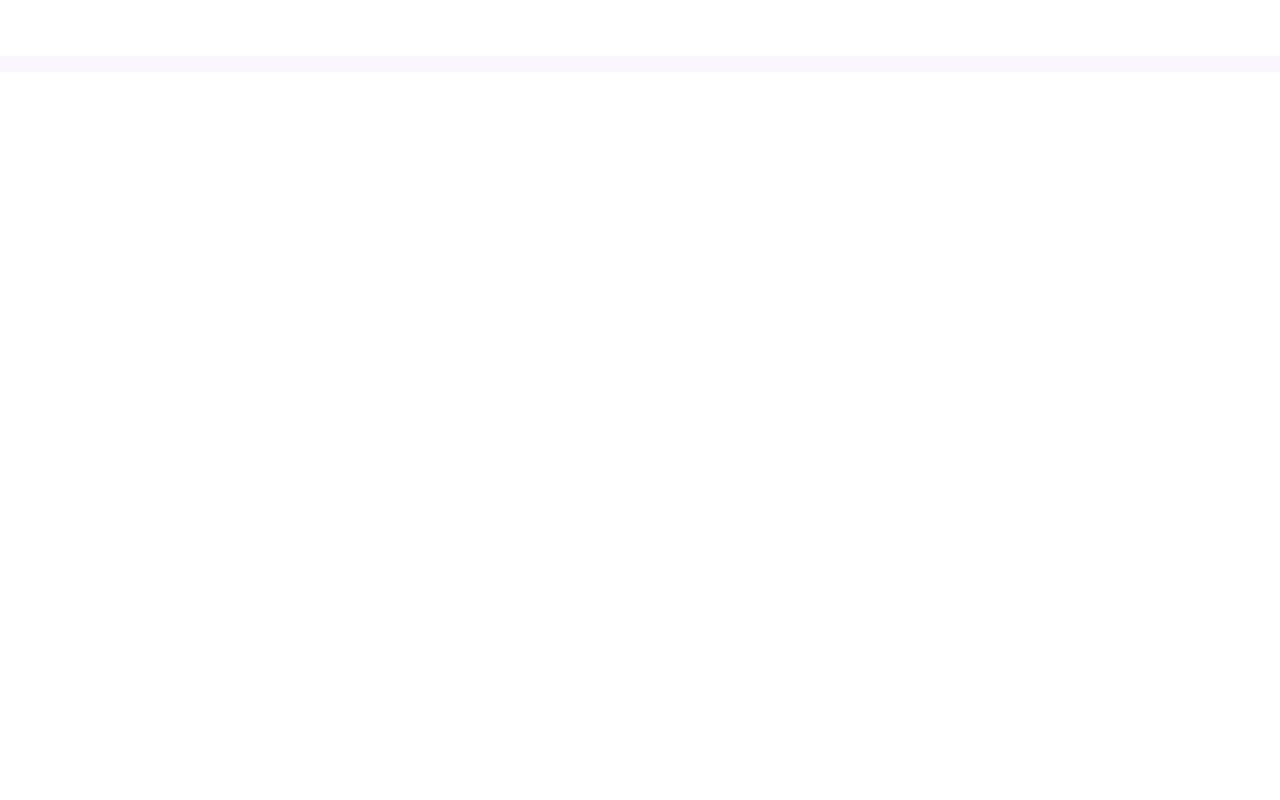
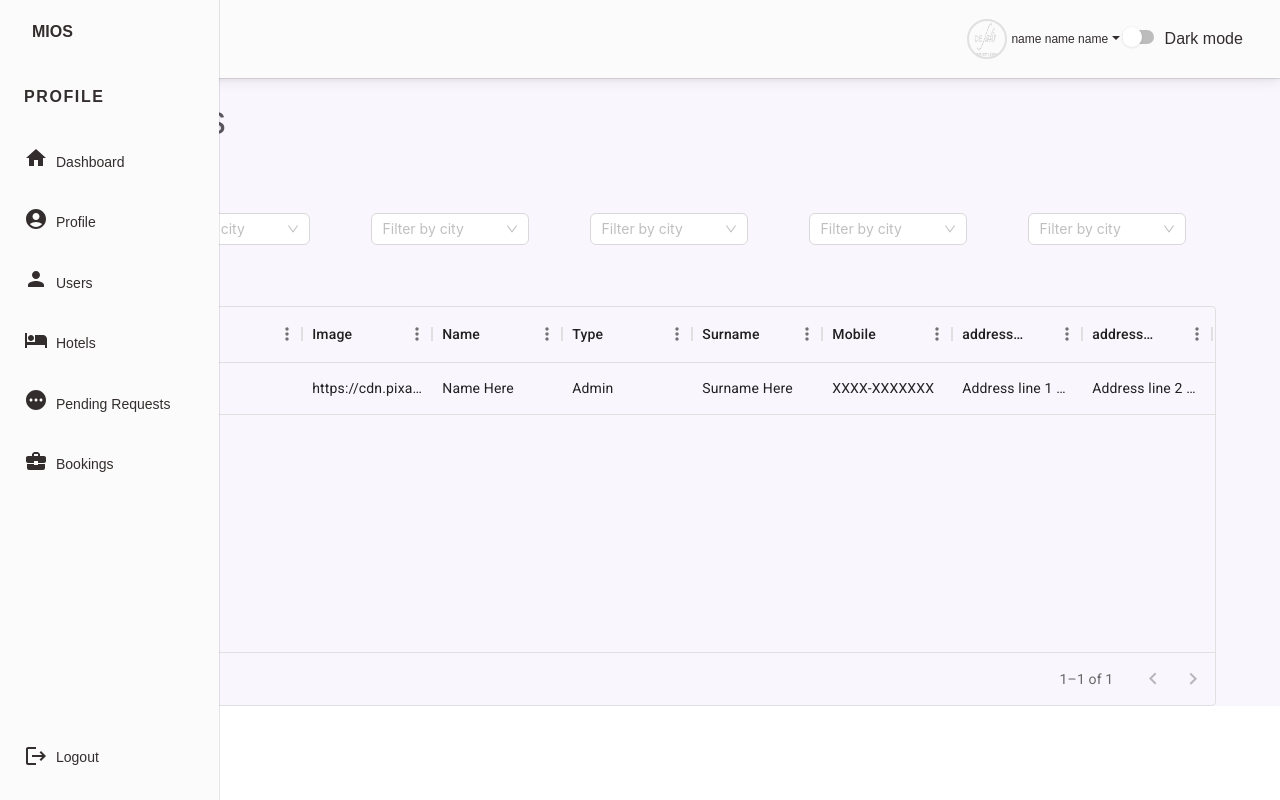
Before and after one commit to SohaibShahzad/desalis.github.io, a React (Create React App) app: page /UsersList in a window 1280 px wide. Before the commit this address had no page. Built offline with nearby package versions, Linux system fonts and the light colour scheme; a web font is replaced by a local one.

Commit message:
Data Tables added

```diff
--- a/package.json
+++ b/package.json
@@ -6,7 +6,8 @@
     "@emotion/react": "^11.10.5",
     "@emotion/styled": "^11.10.5",
     "@mui/icons-material": "^5.11.0",
-    "@mui/material": "^5.11.7",
+    "@mui/material": "^5.11.14",
+    "@mui/x-data-grid": "^6.0.3",
     "@reduxjs/toolkit": "^1.9.2",
     "@testing-library/jest-dom": "^5.16.5",
     "@testing-library/react": "^13.4.0",
--- a/src/App.js
+++ b/src/App.js
@@ -14,11 +14,9 @@ import Parking from "./Pages/Parking Section/Parking";
 import Roomcard from "./Components/RoomCard/Roomcard";
 import ParkingList from "./Pages/ParkingList/ParkingList";
 import HotelAndParking from "./Pages/HotelAndParking/HotelAndParking";
-import Sidebar from "./Components/adminSidebar/Sidebar";
 import Dashboard from "./Pages/Dashboard/Dashboard";
 import Profile from "./Pages/Profile/Profile";
-import ImageUpload from "./Components/ImageUpload/ImageUpload";
-import EditProfile from "./Components/EditProfile/EditProfile";
+import HotelsList from "./Pages/HotelsList/HotelsList";
 
 function App() {
   return (
@@ -46,6 +44,8 @@ function App() {
       <Routes>
         <Route path="/Dashboard" element={<Dashboard />} />
         <Route path="/Profile" element={<Profile />} />
+        <Route path="/HotelsList" element={<HotelsList />} />
+        <Route path="/UsersList" element={<HotelsList />} />
       </Routes>
 
     </>
--- /dev/null
+++ b/src/Components/Filterdropdown/FilterDropdown.jsx
@@ -0,0 +1,76 @@
+import React from "react";
+import { Select } from "antd";
+import { useDispatch, useSelector } from "react-redux";
+
+const Dropdown = (props) => {
+  const dispatch = useDispatch();
+  const citiesHotel = ["Lahore", "Karachi", "Islamabad"];
+  const citiesParking = ["Tokyo", "London", "Paris"];
+  const citiesHotelAndParking = ["London", "Tokyo", "Sydney"];
+  const { name } = props;
+  const { city } = useSelector((state) => state.searchCity);
+  const { cityParking } = useSelector((state) => state.searchParkingCity);
+  const { cityHotelAndParking } = useSelector(
+    (state) => state.searchHotelAndParkingCity
+  );
+  return (
+    <Select
+      showSearch
+      style={{ width: "100%" }}
+      allowClear
+      placeholder={props.placeholder}
+      // value={
+      //   name === "cityHotel"
+      //     ? city
+      //     : name === "cityParking"
+      //     ? cityParking
+      //     : cityHotelAndParking
+      // }
+      optionFilterProp="children"
+      // filterOption={(input, option) => (option?.label ?? "").includes(input)}
+      // option.label.toLowerCase().indexOf(input.toLowerCase()) >= 0
+      filterOption={(input, option) =>
+        option?.label.toLowerCase().slice(0, input.length) ===
+        input.toLowerCase()
+      }
+      filterSort={(optionA, optionB) =>
+        (optionA?.label ?? "")
+          .toLowerCase()
+          .localeCompare((optionB?.label ?? "").toLowerCase())
+      }
+      options={
+        name === "cityHotel"
+          ? citiesHotel.map((city) => ({
+              value: city,
+              label: city,
+            }))
+          : name === "cityParking"
+          ? citiesParking.map((city) => ({
+              value: city,
+              label: city,
+            }))
+          : citiesHotelAndParking.map((city) => ({
+              value: city,
+              label: city,
+            }))
+      }
+      onClick={() => {
+        dispatch({ type: "ALERTCITY", payload: false });
+      }}
+      onChange={(value) => {
+        if (name === "cityHotel") {
+          dispatch({
+            type: "SET_CITY",
+            payload: value,
+          });
+        } else if (name === "cityParking") {
+          dispatch({ type: "SET_PARKINGCITY", payload: value });
+        } else {
+          dispatch({ type: "SET_HOTELANDPARKINGCITY", payload: value });
+        }
+      }}
+    />
+  );
+};
+
+export default Dropdown;
--- a/src/Components/adminSidebar/Sidebar.jsx
+++ b/src/Components/adminSidebar/Sidebar.jsx
@@ -27,7 +27,6 @@ export default function Sidebar() {
   const sidebarProfile = (argument) => {
     return argument.map((element) => {
       const loc = location.pathname;
-      console.log(loc.split("/")[1]);
       return (
         <div key={element.key}>
           <Link
--- /dev/null
+++ b/src/Components/dataTable/dataTable.jsx
@@ -0,0 +1,32 @@
+import React, { useState } from "react";
+import { DataGrid } from "@mui/x-data-grid";
+import { useSelector } from "react-redux";
+import { hotelsHeader } from "../../Utilis/DataTableSource";
+import { Box } from "@mui/material";
+
+const DataTable = () => {
+  const { profileData } = useSelector((state) => state.dataProfile);
+  const [list, setList] = useState([profileData]);
+  console.log(list);
+  //   setList([profileData]);
+  return (
+    <Box sx={{ height: 400, width: '100%' }}>
+      <DataGrid
+        rows={list}
+        columns={hotelsHeader}
+        initialState={{
+          pagination: {
+            paginationModel: {
+              pageSize: 5,
+            },
+          },
+        }}
+        pageSizeOptions={[5]}
+        checkboxSelection
+        disableRowSelectionOnClick
+      />
+    </Box>
+  );
+};
+
+export default DataTable;
--- /dev/null
+++ b/src/Pages/HotelsList/HotelsList.jsx
@@ -0,0 +1,55 @@
+import React from "react";
+import style from "./HotelsList.module.css";
+import DataTable from "../../Components/dataTable/dataTable";
+import Sidebar from "../../Components/adminSidebar/Sidebar";
+import Dropdown from "../../Components/Filterdropdown/FilterDropdown";
+import { useLocation } from "react-router-dom";
+const HotelsList = () => {
+  const location = useLocation();
+  const path = location.pathname.split("/")[1];
+  return (
+    <>
+      <Sidebar />
+      <div className="row justify-content-center">
+        <div className="col-md-11">
+          {path === "HotelsList" ? (
+            <h2 className="fs-1 mb-2 mt-4">Hotels</h2>
+          ) : path === "UsersList" ? (
+            <h2 className="fs-1 mb-2 mt-4">Users</h2>
+          ) : null}
+        </div>
+        {/* filters */}
+        <div className="col-md-11 row justify-content-around my-3">
+          <div className="col-md-12">
+            <h2 className="fs-4 my-2">Filters</h2>
+          </div>
+          <div className="col-md-2">
+            <Dropdown placeholder={"Filter by city"} name={"FilterByCity"} />
+          </div>
+          <div className="col-md-2">
+            <Dropdown placeholder={"Filter by city"} name={"FilterByCity"} />
+          </div>
+          <div className="col-md-2">
+            <Dropdown placeholder={"Filter by city"} name={"FilterByCity"} />
+          </div>
+          <div className="col-md-2">
+            <Dropdown placeholder={"Filter by city"} name={"FilterByCity"} />
+          </div>
+          <div className="col-md-2">
+            <Dropdown placeholder={"Filter by city"} name={"FilterByCity"} />
+          </div>
+        </div>
+
+        {/* results */}
+        <div className="col-md-11">
+          <div className="col-md-12">
+            <h2 className="fs-4 my-2">Results</h2>
+          </div>
+          <DataTable />
+        </div>
+      </div>
+    </>
+  );
+};
+
+export default HotelsList;
--- a/src/Toolkit/reducer/dataProfile.jsx
+++ b/src/Toolkit/reducer/dataProfile.jsx
@@ -2,10 +2,11 @@ import { createReducer } from "@reduxjs/toolkit";
 
 const initialState = {
   profileData: {
+    id: 1,
     image:
       "https://cdn.pixabay.com/photo/2015/10/05/22/37/blank-profile-picture-973460__340.png",
     name: "Name Here",
-    type:"Admin",
+    type: "Admin",
     surname: "Surname Here",
     mobile: "XXXX-XXXXXXX",
     addressLine1: "Address line 1 here",
--- /dev/null
+++ b/src/Utilis/DataTableSource.jsx
@@ -0,0 +1,17 @@
+export const hotelsHeader = [
+  { field: "id", headerName: "ID", width: 130 },
+  { field: "image", headerName: "Image", width: 130 },
+  { field: "name", headerName: "Name", width: 130 },
+  { field: "type", headerName: "Type", width: 130 },
+  { field: "surname", headerName: "Surname", width: 130 },
+  { field: "mobile", headerName: "Mobile", width: 130 },
+  { field: "addressLine1", headerName: "addressLine1", width: 130 },
+  { field: "addressLine2", headerName: "addressLine2", width: 130 },
+  { field: "postalCode", headerName: "Postal Code", width: 130 },
+  { field: "state", headerName: "State", width: 130 },
+  { field: "area", headerName: "Area", width: 130 },
+  { field: "email", headerName: "Email", width: 130 },
+  { field: "education", headerName: "Education", width: 130 },
+  { field: "country", headerName: "Country", width: 130 },
+  { field: "region", headerName: "Region", width: 130 },
+];
--- a/src/Utilis/SidebarData.jsx
+++ b/src/Utilis/SidebarData.jsx
@@ -4,6 +4,8 @@ import PersonIcon from "@mui/icons-material/Person";
 import LogoutIcon from "@mui/icons-material/Logout";
 import BusinessCenterIcon from "@mui/icons-material/BusinessCenter";
 import AccountCircleIcon from '@mui/icons-material/AccountCircle';
+import PendingIcon from '@mui/icons-material/Pending';
+import { Hotel } from "@mui/icons-material";
 
 //For admin
 export const SidebarDataAdminProfile = [
@@ -28,8 +30,14 @@ export const SidebarDataAdminProfile = [
   {
     key: 4,
     title: "Hotels",
-    icon: <HomeIcon />,
+    icon: <Hotel />,
     link: "/HotelsList",
+  },
+  {
+    key: 11,
+    title: "Pending Requests",
+    icon: <PendingIcon  />,
+    link: "/HotelList",
   },
   {
     key: "a",
@@ -66,7 +74,7 @@ export const SidebarDataPatnerProfile = [
     link: "/HotelList",
   },
   {
-    key: "11",
+    key: "12",
     title: "Bookings",
     icon: <BusinessCenterIcon />,
     link: "/BookingsList",
```
Also changed, not shown: src/Components/Filterdropdown/dropdown.css (added, +40 -0 lines), src/Components/dataTable/dataTable.module.css (added), src/Pages/HotelsList/HotelsList.module.css (added), 1 other file (tests, documents, lock files or other folders).
